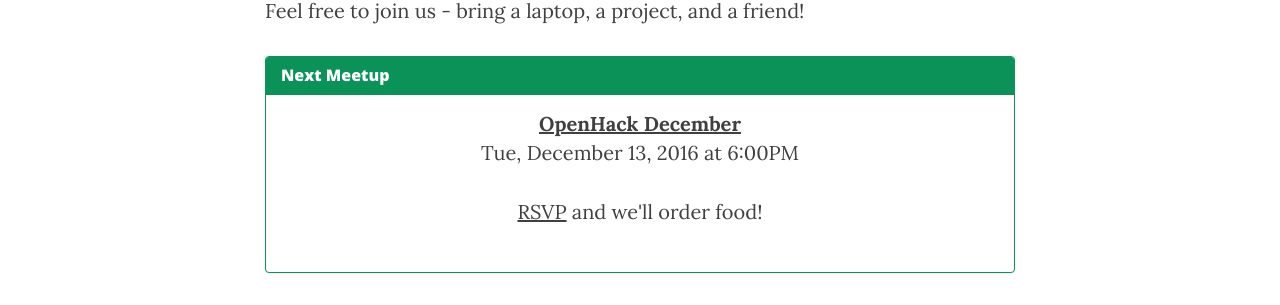
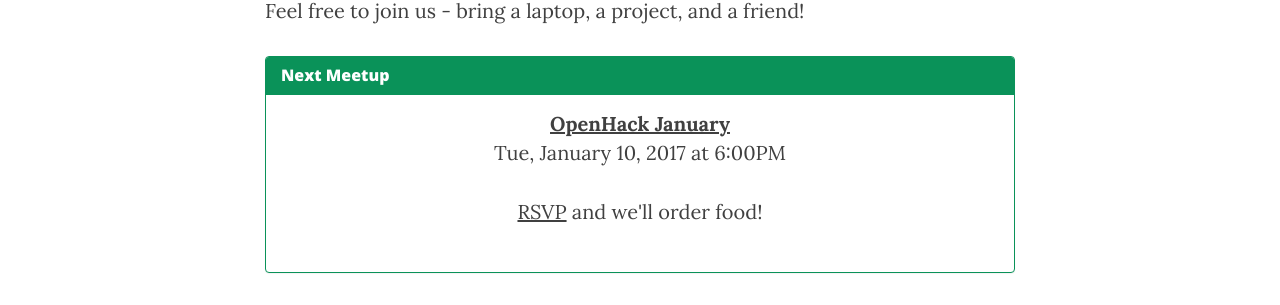
Before and after one commit to syracuseio/openhacksyr.github.io, a Jekyll site: the page built from index.md, in a window 1280 px wide. Shown: the part 1100-1405 px from the top of the page. Built offline with Jekyll 4.4.1, drawn with Linux system fonts in a browser that asks for light colours; nearby versions of some CDN libraries.

Commit message:
Add January event

```diff
--- a/_data/events.yaml
+++ b/_data/events.yaml
@@ -1,8 +1,13 @@
 ---
+- name: OpenHack January
+  date: 10-1-2017 at 6pm
+  location: coworks
+  rsvp_link: https://www.meetup.com/SyracuseCoWorks/events/236392914/
 - name: OpenHack December
   date: 13-12-2016 at 6pm
   location: coworks
   rsvp_link: https://www.meetup.com/SyracuseCoWorks/events/235623845/
+  attendees: 19
 - name: OpenHack November
   date: 15-11-2016 at 6pm
   location: coworks
```
